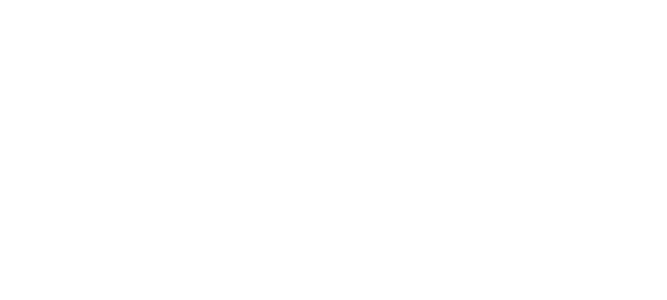
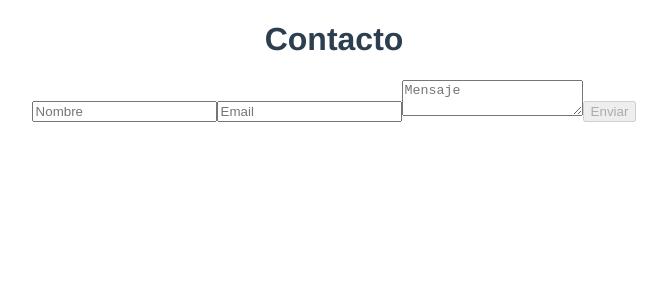
Before and after one commit to raulnunezcodeoscopic/proyecto-final-vue, a Vue app: page /contact in a window 1280 px wide. Shown: the top 300 px of the page, without its empty margins (306-973 px from the left). Built offline with nearby package versions, Linux system fonts and the light colour scheme.

Commit message:
Create Cont View with contact form

```diff
--- /dev/null
+++ b/src/components/BaseButton.vue
@@ -0,0 +1,17 @@
+<template>
+<button class="button" :disabled="disabled" @click="$emit('click', $event)">
+  <slot>Text</slot>
+</button>
+</template>
+
+<script>
+export default {
+    name: 'BaseButton',
+    props: {
+        disabled: {
+          type: Boolean,
+          default: true
+        }
+    }
+}
+</script>
--- a/src/router/index.js
+++ b/src/router/index.js
@@ -1,6 +1,7 @@
 import Vue from 'vue'
 import VueRouter from 'vue-router'
 import HomeView from '../views/HomeView.vue'
+import ContactView from '../views/ContactView.vue'
 
 Vue.use(VueRouter)
 
@@ -9,6 +10,11 @@
     path: '/',
     name: 'home',
     component: HomeView
+  },
+  {
+    path: '/contact',
+    name: 'contact',
+    component: ContactView
   }
 ]
 
--- /dev/null
+++ b/src/store/contact.js
@@ -0,0 +1,20 @@
+export default{
+    state: {
+        name:'',
+        email:'',
+        message:''
+    },
+    getters: {},
+    mutations: {
+        setName (state,name) {
+            state.name = name
+        },
+        setEmail (state,email) {
+            state.email = email;
+        },
+        setMessage (state,message) {
+            state.message = message;
+        }
+    },
+    actions: {}
+}
--- a/src/store/index.js
+++ b/src/store/index.js
@@ -1,6 +1,7 @@
 import Vue from 'vue'
 import Vuex from 'vuex'
 import axios from 'axios'
+import contactModule from './contact'
 
 Vue.use(Vuex)
 
@@ -22,5 +23,6 @@
     }
   },
   modules: {
+    contactModule
   }
 })
--- a/src/views/AboutView.vue
+++ /dev/null
@@ -1,5 +0,0 @@
-<template>
-  <div class="about">
-    <h1>This is an about page</h1>
-  </div>
-</template>
--- /dev/null
+++ b/src/views/ContactView.vue
@@ -0,0 +1,60 @@
+<template>
+  <div>
+    <h1>Contacto</h1>
+    <div>
+        <p v-if="sentForm">Formulario enviado correctamente</p>
+        <input type="text" name="name" placeholder="Nombre" v-model="name" />
+        <input type="email" name="email" placeholder="Email" v-model="email" />
+        <textarea name="message" placeholder="Mensaje" v-model="message"></textarea>
+        <base-button :disabled="buttonDisabled" @click="submitForm()">Enviar</base-button>
+    </div>
+  </div>
+</template>
+
+<script>
+import BaseButton from "../components/BaseButton.vue";
+export default {
+    name: 'ContactView',
+    components: { BaseButton },
+    data() {
+        return {
+            sentForm: false
+        };
+    },
+    computed: {
+        name: {
+          get() {
+            return this.$store.state.contactModule.name;
+          },
+          set(value) {
+            this.$store.commit('setName',value)
+          }
+        },
+        email: {
+          get() {
+            return this.$store.state.contactModule.email;
+          },
+          set(value) {
+            this.$store.commit('setEmail',value)
+          }
+        },
+        message: {
+          get() {
+            return this.$store.state.contactModule.message;
+          },
+          set(value) {
+            this.$store.commit('setMessage',value)
+          }
+        },
+        buttonDisabled: function() {
+          return this.name=='' || this.email=='' || this.message=='';
+        }
+    },
+    methods: {
+        submitForm(){
+            this.sentForm = true;
+        }
+    }
+
+}
+</script>
```
Also changed, not shown: src/components/HelloWorld.vue (deleted, +0 -58 lines).
